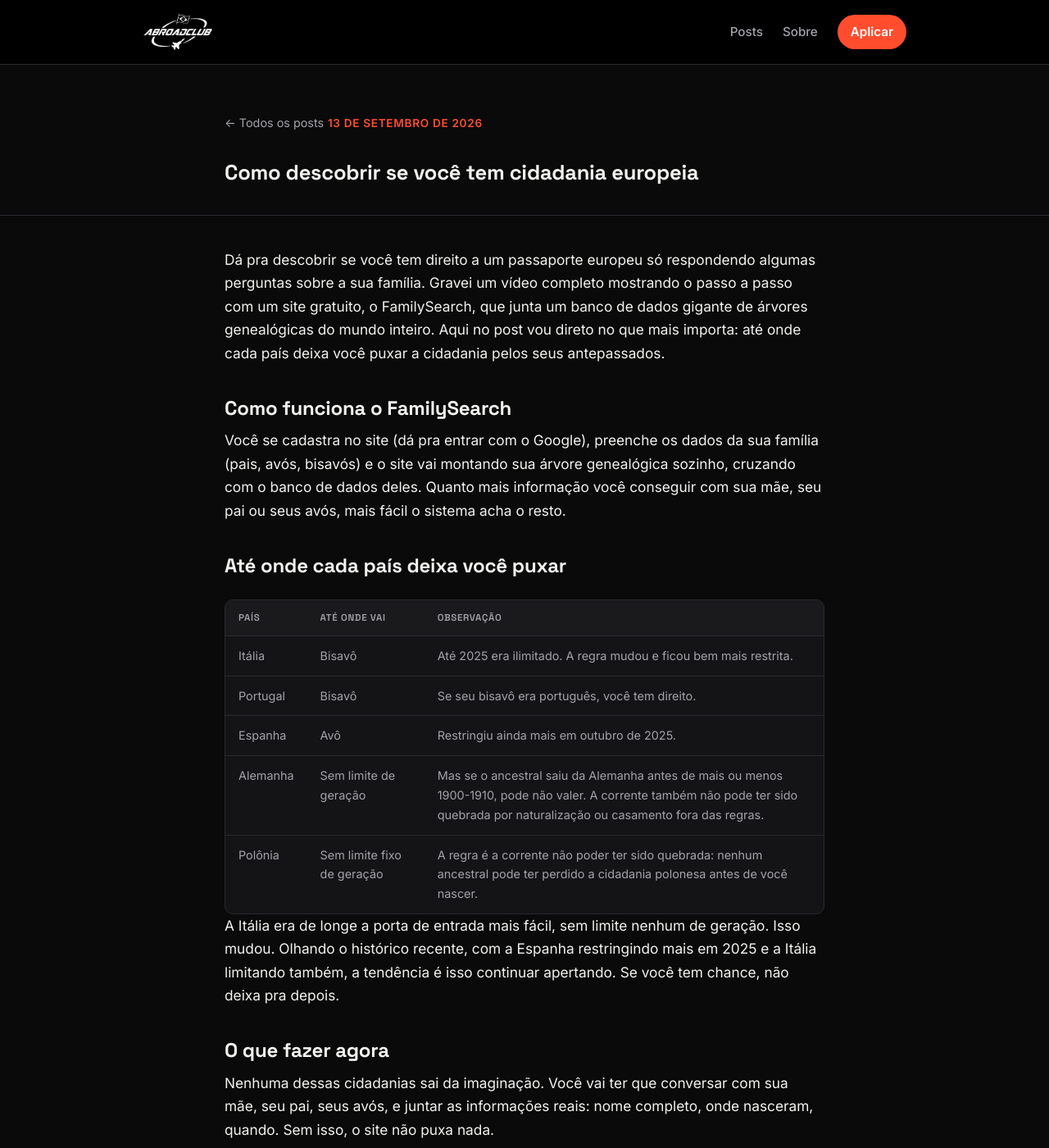
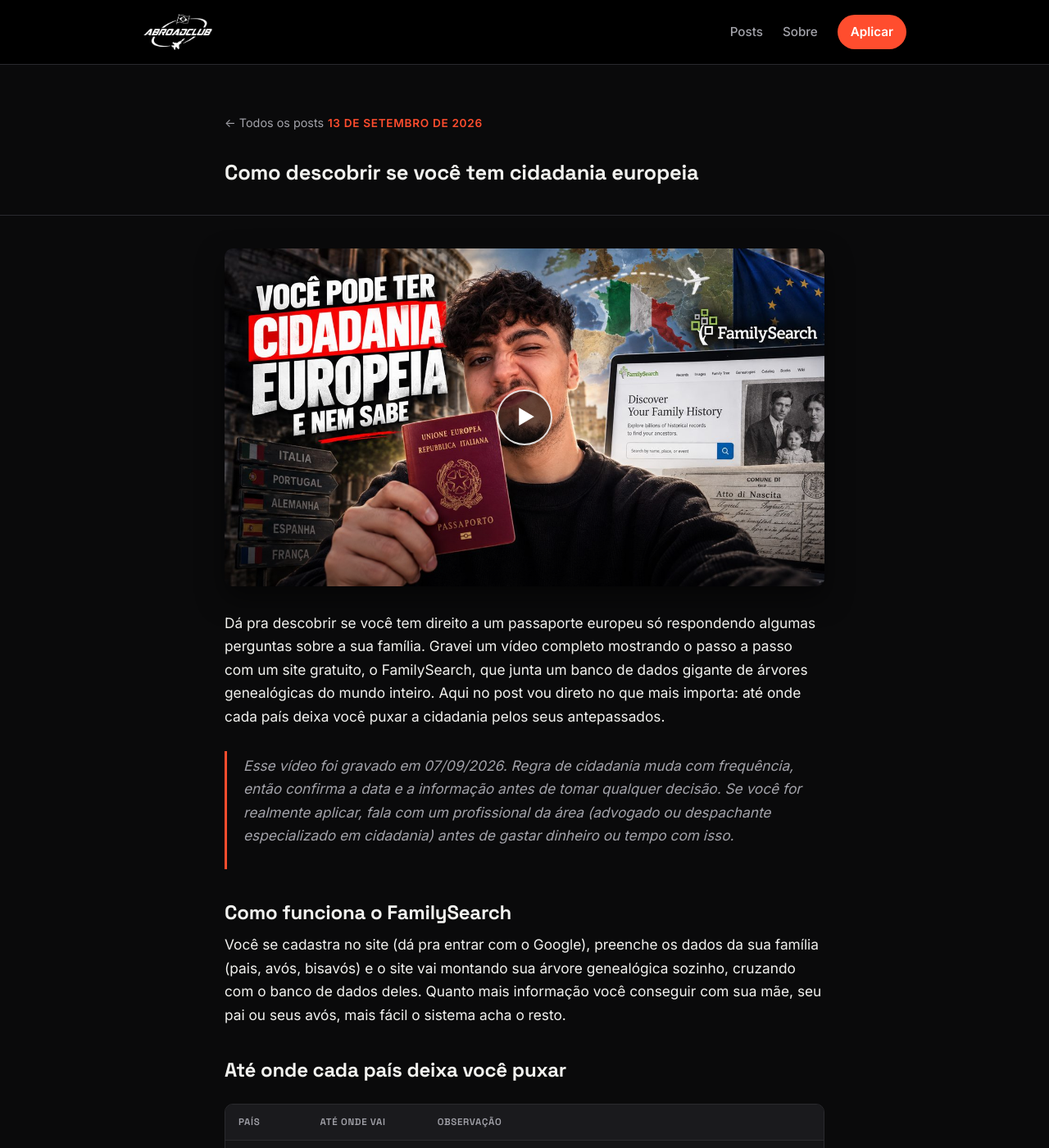
Before and after one commit to abroadclub/abroadclub.github.io, a Jekyll site: the page built from _posts/2026-09-13-cidadania-europeia-arvore-genealogica.md, in a window 1280 px wide and 1400 px high. Shown: the whole window at 82% size. Built offline with Jekyll 4.4.1, drawn with Linux system fonts in a browser that asks for light colours.

Commit message:
Adiciona aviso de data/consultar profissional e thumbnail clicavel do video no post de cidadania
Co-Authored-By: Claude Sonnet 5 <noreply@anthropic.com>

```diff
--- a/_posts/2026-09-13-cidadania-europeia-arvore-genealogica.md
+++ b/_posts/2026-09-13-cidadania-europeia-arvore-genealogica.md
@@ -4,7 +4,14 @@ title: "Como descobrir se você tem cidadania europeia"
 date: 2026-09-13 09:00:00 +0000
 ---
 
+<a class="video-thumb" href="https://u2l.ai/HgRBEX" target="_blank" rel="noopener">
+  <img src="{{ '/assets/posts/thumb-cidadania-europeia.jpg' | relative_url }}" alt="Como descobrir se você tem cidadania europeia — assista o vídeo completo" loading="lazy">
+  <span class="play-button" aria-hidden="true">▶</span>
+</a>
+
 Dá pra descobrir se você tem direito a um passaporte europeu só respondendo algumas perguntas sobre a sua família. Gravei um vídeo completo mostrando o passo a passo com um site gratuito, o FamilySearch, que junta um banco de dados gigante de árvores genealógicas do mundo inteiro. Aqui no post vou direto no que mais importa: até onde cada país deixa você puxar a cidadania pelos seus antepassados.
+
+> Esse vídeo foi gravado em 07/09/2026. Regra de cidadania muda com frequência, então confirma a data e a informação antes de tomar qualquer decisão. Se você for realmente aplicar, fala com um profissional da área (advogado ou despachante especializado em cidadania) antes de gastar dinheiro ou tempo com isso.
 
 ## Como funciona o FamilySearch
 
--- a/assets/css/main.css
+++ b/assets/css/main.css
@@ -289,6 +289,64 @@ img { max-width: 100%; display: block; }
   margin: 1.6em 0;
 }
 
+/* ---- Clickable video thumbnail (post opener) ---- */
+.video-thumb {
+  position: relative;
+  display: block;
+  border-radius: var(--radius);
+  overflow: hidden;
+  margin: 0 0 1.8em;
+  box-shadow: 0 14px 32px rgba(0, 0, 0, 0.5);
+}
+
+.video-thumb img {
+  display: block;
+  width: 100%;
+  height: auto;
+  margin: 0 !important;
+  border-radius: 0;
+  transition: transform 0.3s ease, filter 0.3s ease;
+}
+
+.video-thumb::after {
+  content: "";
+  position: absolute;
+  inset: 0;
+  background: linear-gradient(to top, rgba(0, 0, 0, 0.35), transparent 40%);
+  pointer-events: none;
+}
+
+.video-thumb .play-button {
+  position: absolute;
+  top: 50%;
+  left: 50%;
+  transform: translate(-50%, -50%);
+  width: 68px;
+  height: 68px;
+  border-radius: 50%;
+  background: rgba(10, 10, 11, 0.6);
+  border: 2px solid rgba(255, 255, 255, 0.85);
+  display: flex;
+  align-items: center;
+  justify-content: center;
+  color: #fff;
+  font-size: 1.5rem;
+  padding-left: 4px;
+  z-index: 1;
+  transition: transform 0.2s ease, background 0.2s ease, border-color 0.2s ease;
+}
+
+.video-thumb:hover img { transform: scale(1.03); filter: brightness(0.85); }
+.video-thumb:hover .play-button {
+  transform: translate(-50%, -50%) scale(1.1);
+  background: var(--accent);
+  border-color: var(--accent);
+}
+
+@media (max-width: 480px) {
+  .video-thumb .play-button { width: 56px; height: 56px; font-size: 1.2rem; }
+}
+
 .tally-embed {
   margin: 1.6em 0 0;
 }
```
Also changed, not shown: assets/posts/thumb-cidadania-europeia.jpg (added).
